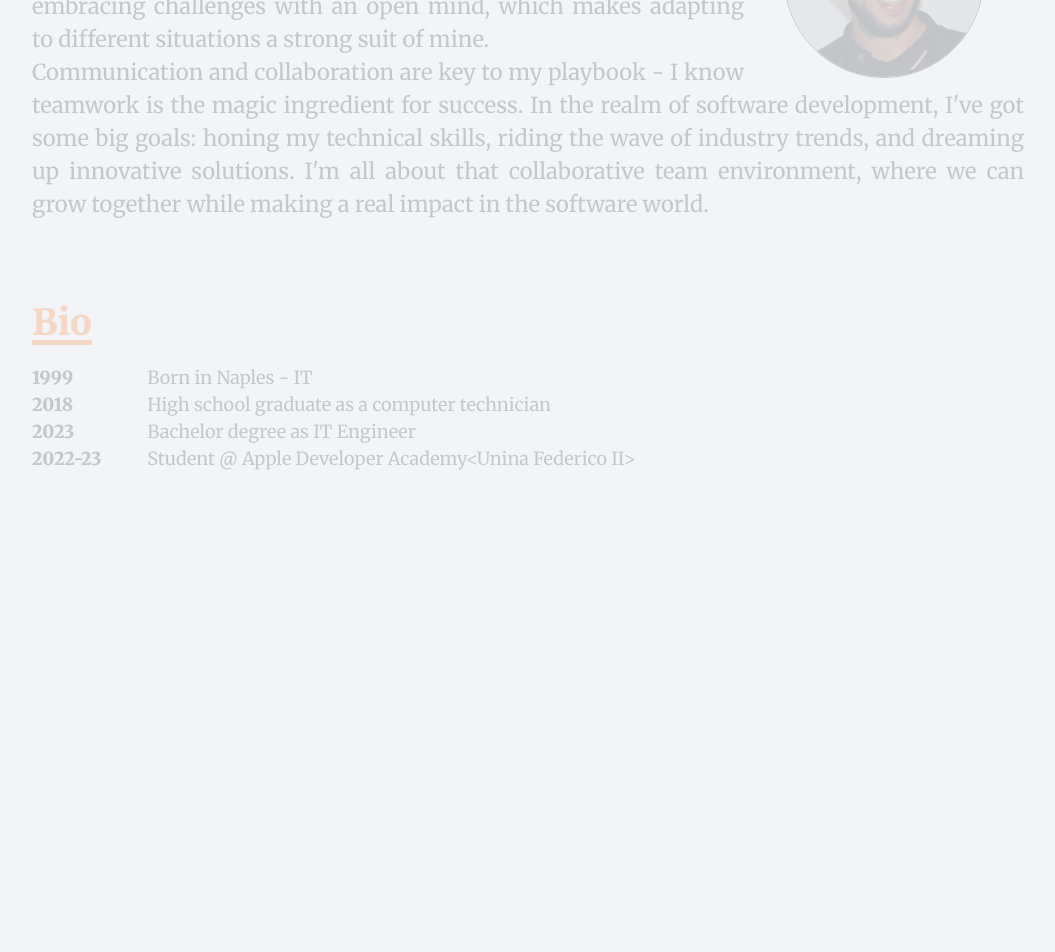
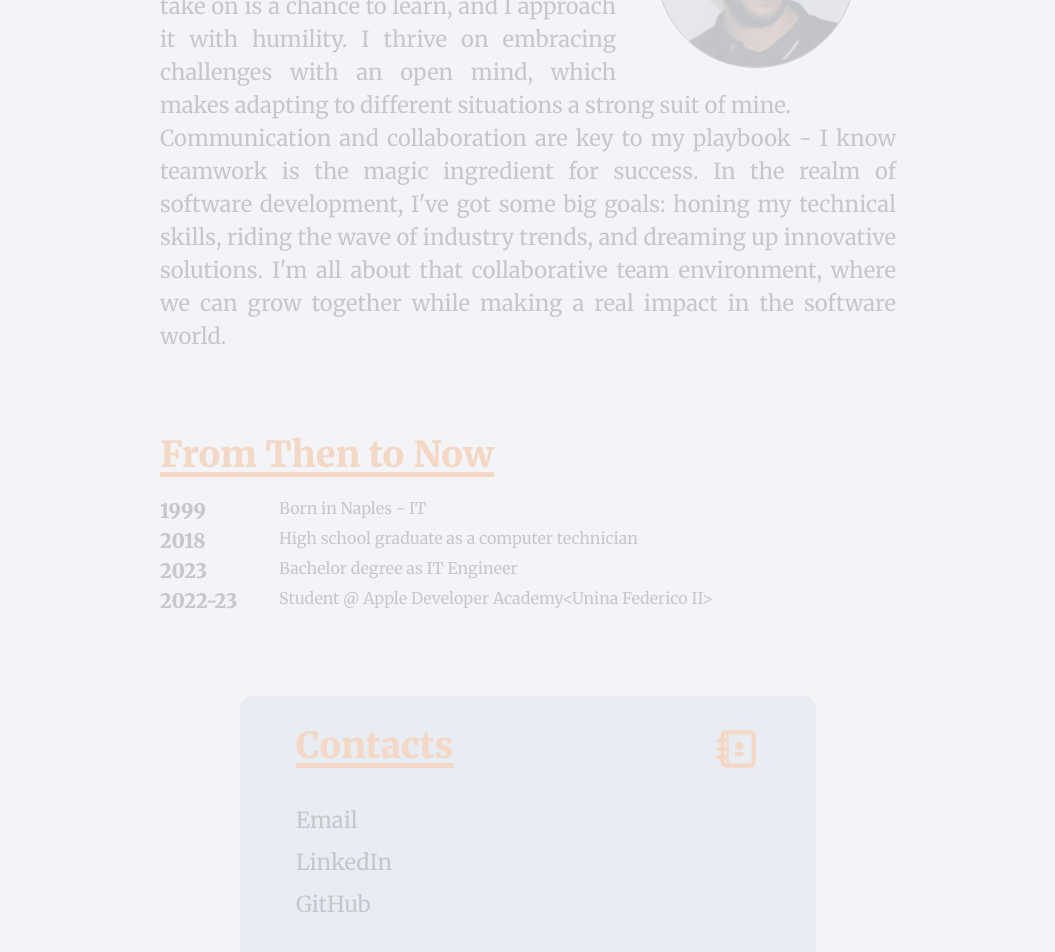
Before and after one commit to g-celentano/portfolio_react, a Next.js app: page / in a window 1280 px wide. Shown: the part 736-1688 px from the top of the page, without its empty margins (112-1167 px from the left). Before the commit the page ends 1240 px from the top, so only its background shows below. Built offline with nearby package versions, Linux system fonts and the light colour scheme.

Commit message:
added contacts

```diff
--- a/components/navbar.js
+++ b/components/navbar.js
@@ -95,21 +95,25 @@ const Navbar = props => {
         <LinkItem href="/works" path={path}>
           Works
         </LinkItem>
-        <LinkItem href="/contacts" path={path}>
-          Contacts
-        </LinkItem>
       </Stack>
 
-      <Box flex={1} align="right">
+      <Box flex={1} align="right" mr={1}>
         <ThemeToggleButton />
-        <Box ml={2} display={{ base: 'inline-block', md: 'none' }}>
+        <Box display={{ base: 'block', sm: 'inline-block', md: 'none' }}>
           <Menu>
             <MenuButton
               as={IconButton}
               icon={<HamburgerIcon />}
               variant="outline"
               aria-label="Options"
-              marginRight={2}
+              marginInline={{
+                base: 0,
+                sm: 1
+              }}
+              marginBlock={{
+                base: 1,
+                sm: 2
+              }}
             />
             <MenuList>
               <Link as={NextLink} href="/" passHref>
@@ -117,9 +121,6 @@ const Navbar = props => {
               </Link>
               <Link as={NextLink} href="/works" passHref>
                 <MenuItem>Works</MenuItem>
-              </Link>
-              <Link as={NextLink} href="/contacts" passHref>
-                <MenuItem>Contacts</MenuItem>
               </Link>
             </MenuList>
           </Menu>
--- a/lib/theme.js
+++ b/lib/theme.js
@@ -32,7 +32,7 @@ const components = {
         textDecoration: 'underline',
         textUnderlineOffset: 5,
         textDecorationThickness: 5,
-        marginBlock: 5
+        textAlign: 'left'
       }
     }
   },
@@ -47,7 +47,20 @@ const components = {
         sm: 2,
         base: 1
       }
-    })
+    }),
+    variants: {
+      contactLink: props => ({
+        fontSize: {
+          md: 22,
+          base: 18
+        },
+        width: 'min-content',
+        _hover: {
+          color: '#ff6e00',
+          fontWeight: 'bold'
+        }
+      })
+    }
   },
   Container: {
     variants: {
@@ -73,8 +86,13 @@ const components = {
     variants: {
       bioYear: props => ({
         color: mode('#1a1a1a', '#d1d9e6')(props),
-        width: '10%', // on small screen gets fucked up
-        fontWeight: 'bold'
+        width: '14%',
+        fontWeight: 'bold',
+        fontSize: {
+          md: '20px',
+          sm: '16px',
+          base: '14px'
+        }
       })
     }
   }
--- a/package.json
+++ b/package.json
@@ -20,6 +20,7 @@
     "next": "^13.4.13",
     "react": "^18.2.0",
     "react-dom": "^18.2.0",
+    "react-icons": "^4.10.1",
     "typewriter-effect": "^2.20.1"
   },
   "devDependencies": {
--- a/pages/about.js
+++ b/pages/about.js
@@ -4,13 +4,19 @@ import {
   Text,
   useColorModeValue,
   Heading,
-  Box
+  Flex,
+  Link,
+  Icon
 } from '@chakra-ui/react'
 import AnimatedText from '../components/animated_text.js'
 import { useEffect, useState } from 'react'
+import { TiContacts } from 'react-icons/ti'
 
 const About = () => {
-  const [cardWidth, setCardWidth] = useState('xl')
+  const [cardWidth, setCardWidth] = useState({
+    md: 'xl',
+    base: 'md'
+  })
   const [cardTextHeight, setCardTextHeight] = useState(0)
   const [cardTextOpacity, setCardTextOpacity] = useState(0)
   const [moreTextOpacity, setMoreTextOpacity] = useState(0.0)
@@ -26,20 +32,26 @@ const About = () => {
     }
     const bio = document.querySelector('#bio')
     if (bio) {
-      const bioOpacity = 0.2 + ((1 - 0.2) / bio.offsetHeight) * winScroll
+      const bioOpacity =
+        0.2 +
+        ((1 - 0.2) / (bio.offsetHeight + moreText.offsetHeight / 2)) * winScroll
       setBioOpacity(bioOpacity)
     }
   }
 
   useEffect(() => {
     setTimeout(() => {
-      setCardWidth('container.md')
+      setCardWidth({
+        md: 'container.md',
+        base: 'container.sm'
+      })
     }, 2400)
     setTimeout(() => {
       setCardTextHeight(1000)
       setTimeout(() => {
         setCardTextOpacity(1)
         setMoreTextOpacity(0.2)
+        setBioOpacity(0.2)
         window.addEventListener('scroll', listenToScroll)
         return () => window.removeEventListener('scroll', listenToScroll)
       }, 200)
@@ -48,6 +60,7 @@ const About = () => {
 
   return (
     <Container maxW="full">
+      {/* //!WELCOME CONTAINER */}
       <Container
         variant="customCard"
         maxW={cardWidth}
@@ -73,9 +86,10 @@ const About = () => {
           software universe!
         </Text>
       </Container>
+      {/* //!MORE ABOUT ME */}
       <Container
         id="moreText"
-        maxW="container.lg"
+        maxW="container.md"
         marginTop={20}
         gap={10}
         opacity={moreTextOpacity}
@@ -85,7 +99,7 @@ const About = () => {
           src="images/ProfileImage.jpg"
           alt="Gaetano Celentano"
           float="right"
-          marginTop={5}
+          margin={2.5}
           marginInline={10}
           borderRadius="50%"
           boxSize={{
@@ -110,23 +124,7 @@ const About = () => {
           always aiming for reliable and focused outcomes. Every task I take on
           is a chance to learn, and I approach it with humility. I thrive on
           embracing challenges with an open mind, which makes adapting to
-          different situations a strong suit of mine.
-        </Text>
-      </Container>
-      <Container
-        maxW="container.lg"
-        opacity={moreTextOpacity}
-        transition="opacity 0.05s ease-in"
-      >
-        <Text
-          fontSize={{
-            md: '22px',
-            sm: '18px',
-            base: '14px'
-          }}
-          textAlign="justify"
-          marginInline="auto"
-        >
+          different situations a strong suit of mine. <br />
           Communication and collaboration are key to my playbook &#45; I know
           teamwork is the magic ingredient for success. In the realm of software
           development, I've got some big goals: honing my technical skills,
@@ -135,64 +133,83 @@ const About = () => {
           can grow together while making a real impact in the software world.
         </Text>
       </Container>
+      {/* //!TIMELINE */}
       <Container
         id="bio"
-        maxW="container.lg"
+        maxW="container.md"
         marginTop={20}
         gap={10}
-        opacity={moreTextOpacity}
+        opacity={bioOpacity}
         transition="opacity 0.05s ease-in"
-        fontSize={{
-          md: '18px',
-          sm: '16px',
-          base: '12px'
-        }}
       >
-        <Heading variant="title" maxW="full" textAlign="left">
-          Bio
+        <Heading variant="title" maxW="full" textAlign="left" marginBlock={5}>
+          From Then to Now
         </Heading>
-        <Box
-          display="flex"
-          flexDir="row"
-          alignItems="center"
-          justifyContent="flex-start"
-          gap={4}
-        >
+        <Flex dir="row" gap={4}>
           <Text variant="bioYear">1999</Text>
           <Text> Born in Naples - IT</Text>
-        </Box>
-        <Box
-          display="flex"
-          flexDir="row"
-          alignItems="center"
-          justifyContent="flex-start"
-          gap={4}
-        >
+        </Flex>
+        <Flex dir="row" gap={4}>
           <Text variant="bioYear">2018</Text>
           <Text>High school graduate as a computer technician</Text>
-        </Box>
-        <Box
-          display="flex"
-          flexDir="row"
-          alignItems="center"
-          justifyContent="flex-start"
-          gap={4}
-        >
+        </Flex>
+        <Flex dir="row" gap={4}>
           <Text variant="bioYear">2023</Text>
           <Text>Bachelor degree as IT Engineer</Text>
-        </Box>
-        <Box
-          display="flex"
-          flexDir="row"
-          alignItems="center"
-          justifyContent="flex-start"
-          gap={4}
-        >
+        </Flex>
+        <Flex dir="row" gap={4}>
           <Text variant="bioYear">2022-23</Text>
           <Text>
             Student @ Apple Developer Academy&lt;Unina Federico II&gt;
           </Text>
-        </Box>
+        </Flex>
+      </Container>
+      {/* //! CONTACTS */}
+      <Container
+        opacity={bioOpacity}
+        transition="opacity 0.05s ease-in"
+        variant="customCard"
+        marginTop={20}
+        width={{
+          md: 'xl',
+          base: 'md'
+        }}
+        alignItems="flex-start"
+        justifyContent="flex-start"
+        pt={7}
+        pl={14}
+        pr={14}
+      >
+        <Flex
+          dir="row"
+          justifyContent="space-between"
+          alignItems="flex-start"
+          width="full"
+        >
+          <Heading variant="title" pb={7}>
+            Contacts
+          </Heading>
+          <Icon
+            as={TiContacts}
+            fontSize={{
+              md: 50,
+              base: 25
+            }}
+            color="#ff6e00"
+          />
+        </Flex>
+        <Link variant="contactLink" href="mailto:gaetano99celentano@gmail.com">
+          Email
+        </Link>
+        <Link
+          variant="contactLink"
+          href="https://www.linkedin.com/in/gaetano-celentano/"
+        >
+          LinkedIn
+        </Link>
+        <Link variant="contactLink" href="https://github.com/g-celentano">
+          GitHub
+        </Link>
       </Container>
     </Container>
   )
```
Also changed, not shown: 1 other file (tests, documents, lock files or other folders).
